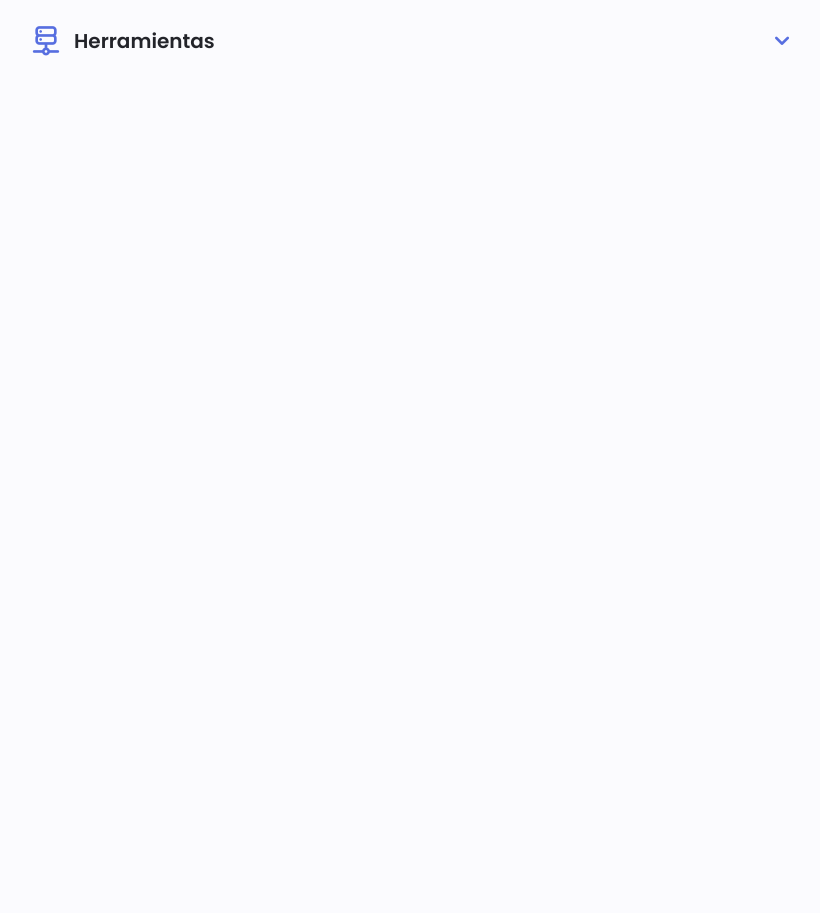
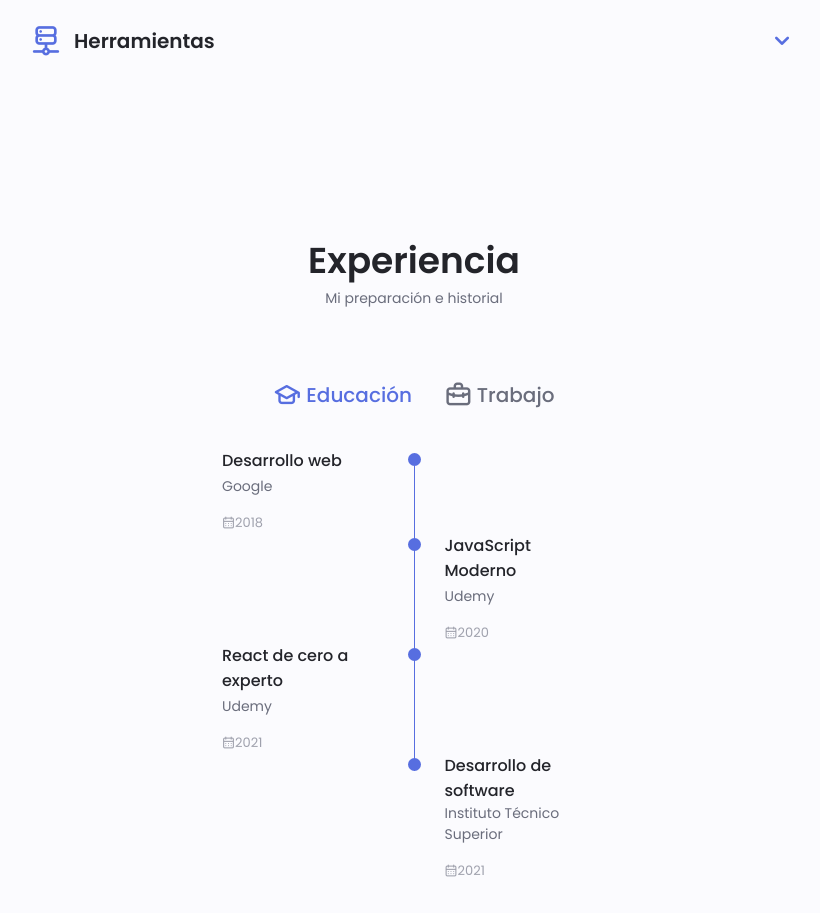
Before and after one commit to SantiagoLuesma/react-portfolio-primary, a React (Create React App) app in the folder frontend/: page / in a window 1280 px wide. Shown: the part 1880-2793 px from the top of the page, without its empty margins (226-1046 px from the left). Before the commit the page ends 2017 px from the top, so only its background shows below. Built offline with nearby package versions, Linux system fonts and the light colour scheme.

Commit message:
build(frontend): Creo la sección de "Experiencia"
En este commit creo la sección de "Experiencia", la cual abarca tanto mi
educación formal, informal y también mi experiencia laboral

```diff
--- a/frontend/src/components/Main.js
+++ b/frontend/src/components/Main.js
@@ -1,6 +1,7 @@
 import React from 'react'
 import AboutSection from './AboutSection'
 import HomeSection from './HomeSection'
+import Qualification from './Qualification'
 import Skills from './Skills'
 
 export default function Main() {
@@ -9,6 +10,7 @@ export default function Main() {
       <HomeSection />
       <AboutSection />
       <Skills />
+      <Qualification />
     </>
   )
 }
--- /dev/null
+++ b/frontend/src/components/Qualification.js
@@ -0,0 +1,137 @@
+import React from 'react'
+
+export default function Qualification() {
+  return (
+    <>
+      <section class="qualification section">
+                <h2 class="section__title">Experiencia</h2>
+                <span class="section__subtitle">Mi preparación e historial</span>
+
+                <div class="qualification__container container">
+                    <div class="qualification__tabs">
+                        <div class="qualification__button button--flex qualification__active" data-target="#education">
+                            <i class="uil uil-graduation-cap qualification__icon"></i>
+                            Educación
+                        </div>
+
+                        <div class="qualification__button button--flex" data-target="#work">
+                            <i class="uil uil-briefcase-alt qualification__icon"></i>
+                            Trabajo
+                        </div>
+                    </div>
+
+                    <div class="qualification__sections">
+                        {/* <!--==================== QUALIFICATION CONTENT 1 ====================--> */}
+                        <div class="qualification__content qualification__active" data-content id="education">
+
+                            {/* <!--==================== QUALIFICATION 1 ====================--> */}
+                            <div class="qualification__data">
+
+                                <div>
+                                    <h3 class="qualification__title">Desarrollo web</h3>
+                                    <span class="qualification__subtitle">Google</span>
+                                    <div class="qualification__calendar">
+                                        <i class="uil uil-calendar-alt"></i>
+                                        2018
+                                    </div>
+                                </div>
+
+                                <div>
+                                    <span class="qualification__rounder"></span>
+                                    <span class="qualification__line"></span>
+                                </div>
+
+                            </div>
+
+                            {/* <!--==================== QUALIFICATION 2 ====================--> */}
+                            <div class="qualification__data">
+
+                                <div></div>
+
+                                <div>
+                                    <span class="qualification__rounder"></span>
+                                    <span class="qualification__line"></span>
+                                </div>
+
+                                <div>
+                                    <h3 class="qualification__title">JavaScript Moderno</h3>
+                                    <span class="qualification__subtitle">Udemy</span>
+                                    <div class="qualification__calendar">
+                                        <i class="uil uil-calendar-alt"></i>
+                                        2020
+                                    </div>
+                                </div>
+
+                            </div>
+
+                            {/* <!--==================== QUALIFICATION 3 ====================--> */}
+                            <div class="qualification__data">
+
+                                <div>
+                                    <h3 class="qualification__title">React de cero a experto</h3>
+                                    <span class="qualification__subtitle">Udemy</span>
+                                    <div class="qualification__calendar">
+                                        <i class="uil uil-calendar-alt"></i>
+                                        2021
+                                    </div>
+                                </div>
+
+                                <div>
+                                    <span class="qualification__rounder"></span>
+                                    <span class="qualification__line"></span>
+                                </div>
+
+                            </div>
+
+                            {/* <!--==================== QUALIFICATION 4 ====================--> */}
+                            <div class="qualification__data">
+
+                                <div></div>
+
+                                <div>
+                                    <span class="qualification__rounder"></span>
+                                </div>
+
+                                <div>
+                                    <h3 class="qualification__title">Desarrollo de software</h3>
+                                    <span class="qualification__subtitle">Instituto Técnico Superior</span>
+                                    <div class="qualification__calendar">
+                                        <i class="uil uil-calendar-alt"></i>
+                                        2021
+                                    </div>
+                                </div>
+
+                            </div>
+
+
+                        </div>
+                        {/* <!--==================== QUALIFICATION CONTENT 2 ====================--> */}
+                        <div class="qualification__content" data-content id="work">
+
+                            {/* <!--==================== QUALIFICATION 1 ====================--> */}
+                            <div class="qualification__data">
+
+                                <div>
+                                    <h3 class="qualification__title">Desarrollador WordPress</h3>
+                                    <span class="qualification__subtitle">Freelance</span>
+                                    <div class="qualification__calendar">
+                                        <i class="uil uil-calendar-alt"></i>
+                                        2017 - 2021
+                                    </div>
+                                </div>
+
+                                <div>
+                                    <span class="qualification__rounder"></span>
+                                    <span class="qualification__line"></span>
+                                </div>
+
+                            </div>
+
+                        </div>
+                    </div>
+                </div>
+
+            </section>
+    </>
+  )
+}
```
